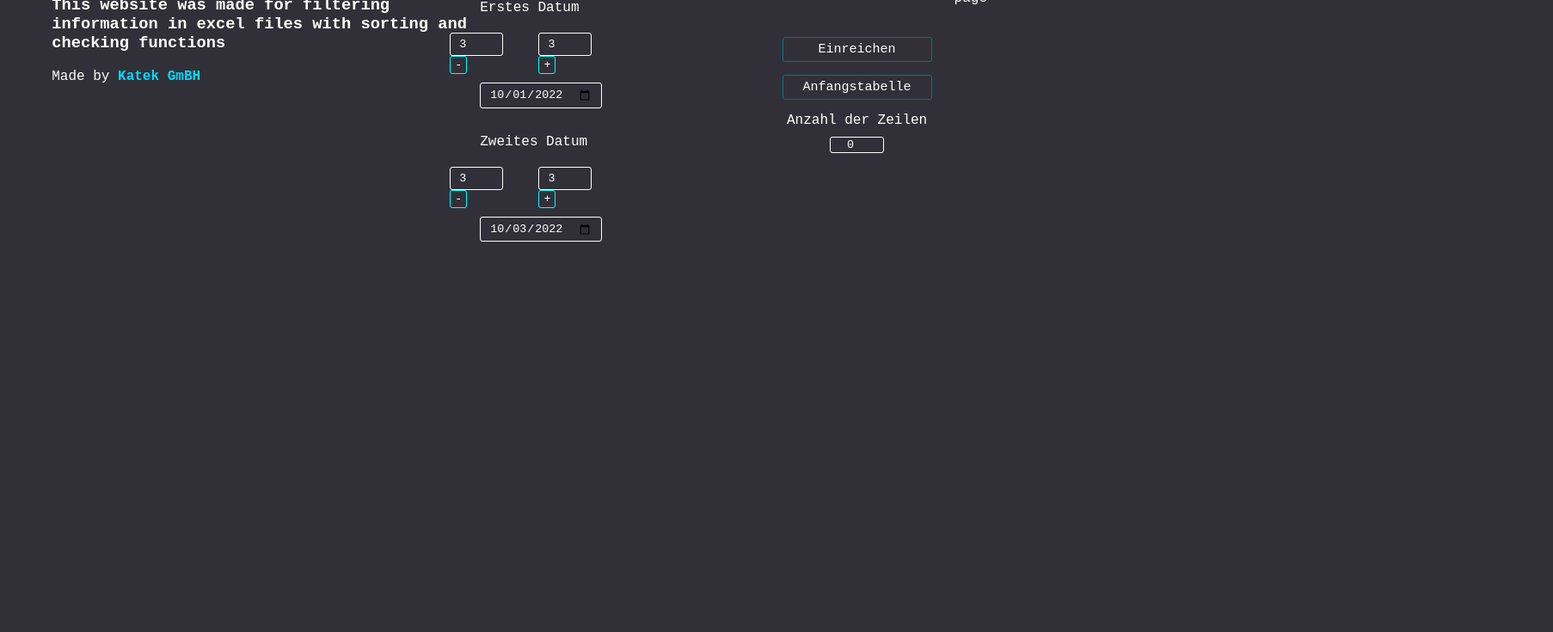
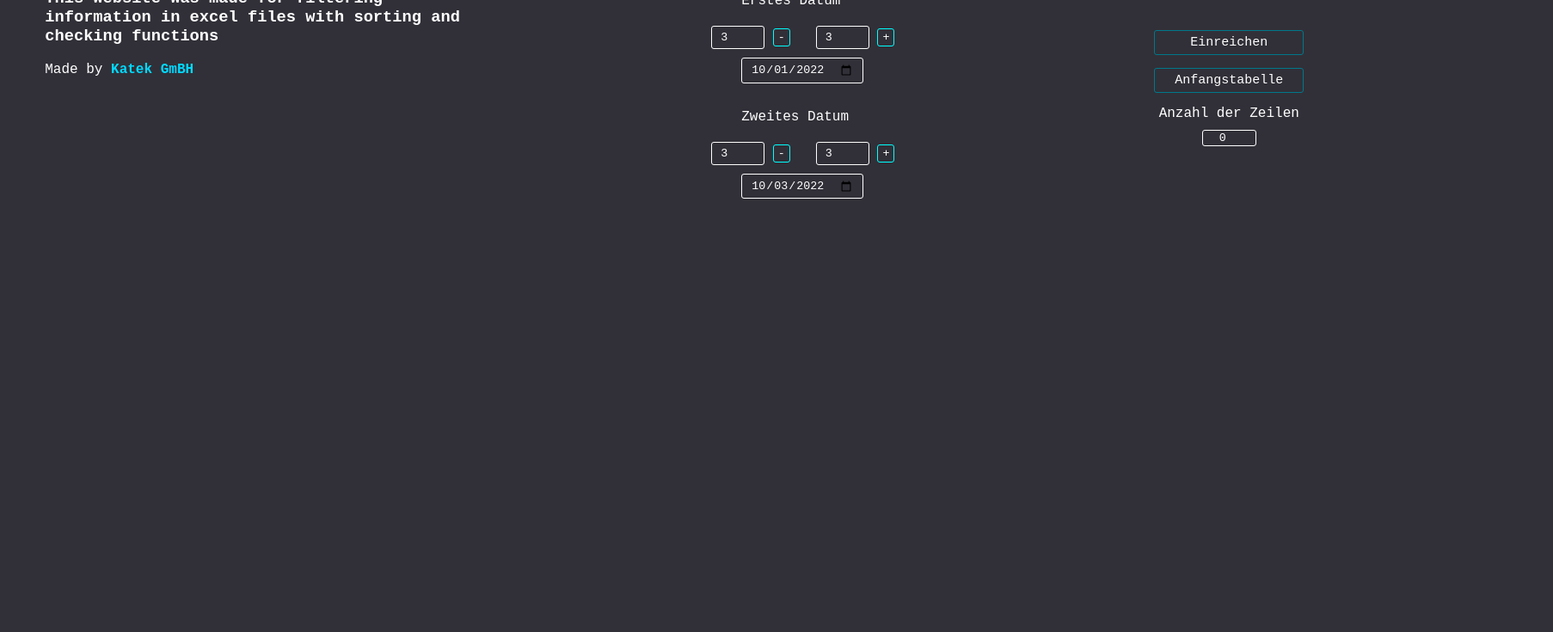
Before and after one commit to ZakharovVladyslav/katek-project, a plain HTML site: page src/Summary/sum.html in a window 1280 px wide. Shown: the part 65-800 px from the top of the page at 86% size, 1806 px wide, since content can reach past the window. Drawn offline with Linux system fonts and the light colour scheme.

Commit message:
Fixed wrong styling

```diff
--- a/src/Summary/sum.css
+++ b/src/Summary/sum.css
@@ -3,8 +3,16 @@
    color: white;
 }
 
+html {
+   max-width: 1920px;
+}
+
 body {
    background: #313038;
+
+   margin: 0;
+
+   max-width: 1920px;
 }
 
 #side-section {
@@ -151,8 +159,6 @@ body {
 
    background-color: #313038;
 
-   min-width: 100%;
-
    display: grid;
    grid-template-columns: 1fr 1fr;
 }
@@ -175,11 +181,12 @@ article span {
 .right-part {
    display: flex;
    flex-direction: row;
-   justify-content: flex-start;
+   justify-content: center;
 
-   gap: 15px;
+   gap: 40px;
 
    margin-top: 20px;
+
 }
 
 #main-page {
@@ -190,6 +197,7 @@ article span {
    transition: background-color ease 0.1s;
    border-radius: 3px;
 
+   min-width: 90px;
    max-width: 90px;
    max-height: 20px;
 
@@ -212,7 +220,7 @@ article span {
 }
 
 #input-section {
-   margin-left: -40px;
+   margin-left: 350px;
 
    display: flex;
    flex-direction: row;
@@ -304,6 +312,7 @@ article span {
 }
 
 .buttons {
+
    display: flex;
    flex-direction: column;
 
@@ -440,7 +449,7 @@ article span {
 
 #data-table td {
    color:rgb(0, 0, 0);
-   font-size: 13px;
+   font-size: 15px;
    font-weight: 500;
 }
 
@@ -455,11 +464,9 @@ article span {
    display: flex;
    flex-direction: column;
 
-   min-width: 180px;
+   min-width: 200px;
 
    gap: 10px;
-
-   max-width: 180px;
 }
 
 .filter-input div {
@@ -548,6 +555,10 @@ article span {
 
 #option {
    background-color: #464646;
+}
+
+.date-input {
+   min-width: 200px;
 }
 
 .plus-minus-divs {
--- a/src/Summary/sum.html
+++ b/src/Summary/sum.html
@@ -51,7 +51,7 @@
                      </div>
                   </div>
 
-                  <input type="date" id="left-date-inp" class="date-input" value="2022-10-01">
+                  <input type="date" id="left-date-inp" class="date-input-field" value="2022-10-01">
                </div>
 
                <div class="right-date">
@@ -68,7 +68,7 @@
                      </div>
                   </div>
 
-                  <input type="date" id="right-date-inp" class="date-input" value="2022-10-03">
+                  <input type="date" id="right-date-inp" class="date-input-field" value="2022-10-03">
                </div>
             </section>
 
@@ -92,6 +92,7 @@
                <option id="opt">GE</option>
                <option id="opt">EN</option>
             </select>
+         </section>
       </form>
    </section>
 
```
